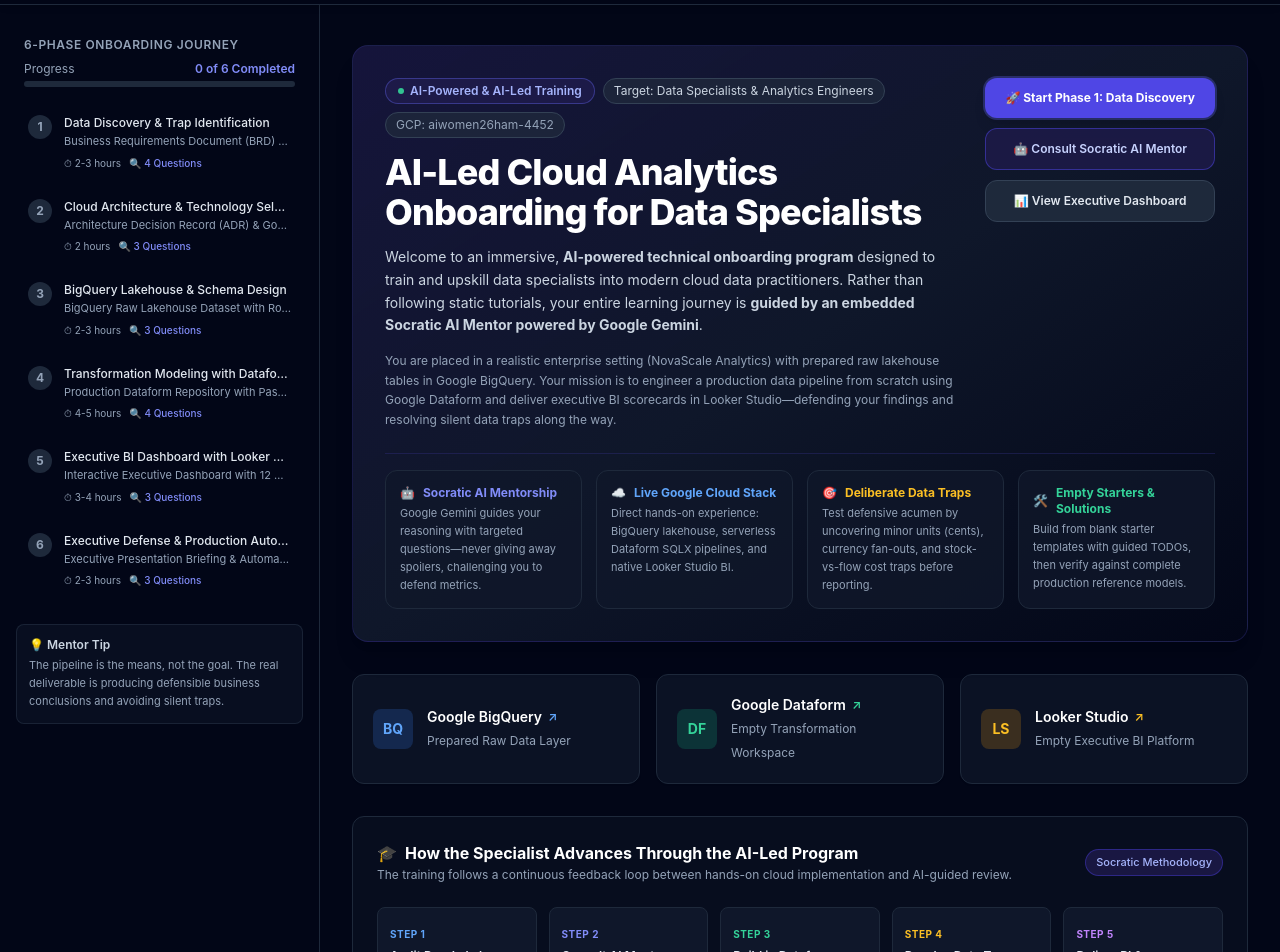
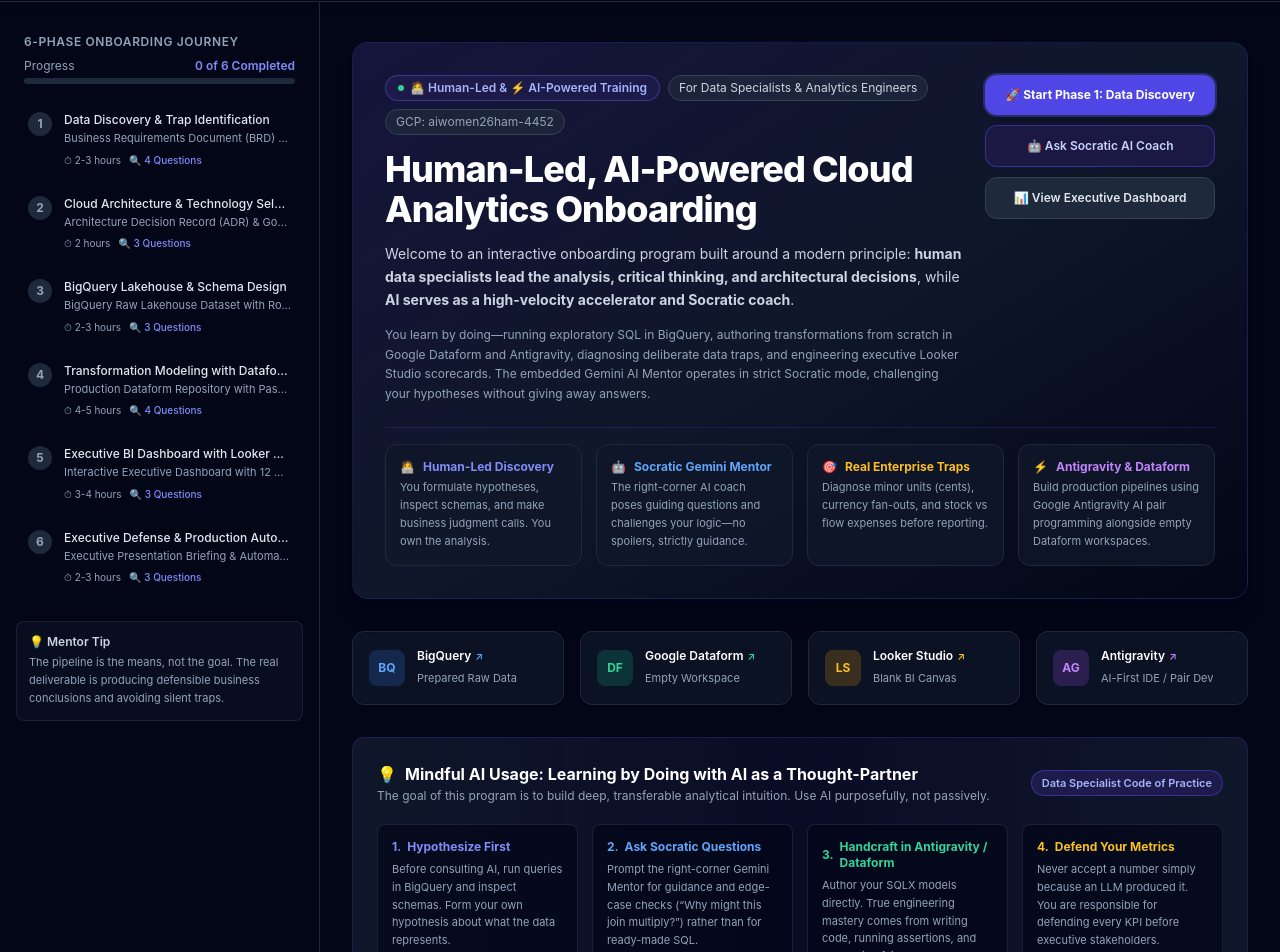
Before and after one commit to liudmilaz/ai-analyst-cloud-onboarding, a Next.js app in the folder app/: page / in a window 1280 px wide. Shown: the part 109-1061 px from the top of the page. Built offline with nearby package versions, Linux system fonts and the light colour scheme.

Commit message:
feat(ui): adopt human-led & AI-powered framing, right-corner docked non-blocking Gemini chat, Google Antigravity launchpad, and remove track selector

```diff
--- a/app/src/app/page.tsx
+++ b/app/src/app/page.tsx
@@ -25,17 +25,17 @@
         <PhaseSidebar completedPhases={completedPhases} />
 
         <main className="flex-1 p-8 pt-10 max-w-5xl mx-auto space-y-8">
-          {/* Hero Banner - AI-Powered Introduction */}
+          {/* Hero Banner - Human-Led & AI-Powered Introduction */}
           <div className="relative overflow-hidden rounded-2xl border border-indigo-900/40 bg-gradient-to-br from-indigo-950/70 via-slate-900 to-slate-950 p-8 shadow-xl space-y-6">
             <div className="flex flex-col lg:flex-row lg:items-start justify-between gap-6">
               <div className="space-y-3.5 max-w-3xl">
                 <div className="flex flex-wrap items-center gap-2">
                   <span className="inline-flex items-center gap-1.5 rounded-full border border-indigo-500/40 bg-indigo-950/90 px-3 py-1 text-xs font-semibold text-indigo-300">
                     <span className="h-1.5 w-1.5 rounded-full bg-emerald-400 animate-pulse"></span>
-                    AI-Powered & AI-Led Training
+                    🧑‍💻 Human-Led & ⚡ AI-Powered Training
                   </span>
                   <span className="rounded-full border border-slate-700 bg-slate-800/80 px-2.5 py-1 text-xs text-slate-300">
-                    Target: Data Specialists & Analytics Engineers
+                    For Data Specialists & Analytics Engineers
                   </span>
                   <span className="rounded-full border border-slate-700 bg-slate-800/80 px-2.5 py-1 text-xs text-slate-400">
                     GCP: aiwomen26ham-4452
@@ -43,15 +43,15 @@
                 </div>
 
                 <h1 className="text-3xl lg:text-4xl font-extrabold text-white tracking-tight leading-tight">
-                  AI-Led Cloud Analytics Onboarding for Data Specialists
+                  Human-Led, AI-Powered Cloud Analytics Onboarding
                 </h1>
 
                 <p className="text-sm text-slate-300 leading-relaxed">
-                  Welcome to an immersive, <strong>AI-powered technical onboarding program</strong> designed to train and upskill data specialists into modern cloud data practitioners. Rather than following static tutorials, your entire learning journey is <strong>guided by an embedded Socratic AI Mentor powered by Google Gemini</strong>.
+                  Welcome to an interactive onboarding program built around a modern principle: <strong>human data specialists lead the analysis, critical thinking, and architectural decisions</strong>, while <strong>AI serves as a high-velocity accelerator and Socratic coach</strong>.
                 </p>
 
                 <p className="text-xs text-slate-400 leading-relaxed">
-                  You are placed in a realistic enterprise setting (NovaScale Analytics) with prepared raw lakehouse tables in Google BigQuery. Your mission is to engineer a production data pipeline from scratch using Google Dataform and deliver executive BI scorecards in Looker Studio—defending your findings and resolving silent data traps along the way.
+                  You learn by doing—running exploratory SQL in BigQuery, authoring transformations from scratch in Google Dataform and Antigravity, diagnosing deliberate data traps, and engineering executive Looker Studio scorecards. The embedded Gemini AI Mentor operates in strict Socratic mode, challenging your hypotheses without giving away answers.
                 </p>
               </div>
 
@@ -65,8 +65,9 @@
                 <button
                   onClick={() => setIsChatOpen(true)}
                   className="rounded-xl bg-indigo-950/80 border border-indigo-600/50 px-5 py-3 text-center text-xs font-semibold text-indigo-200 hover:bg-indigo-900/60 hover:text-white transition flex items-center justify-center gap-2"
+                  title="Open Gemini AI Socratic Coach in right corner"
                 >
-                  <span>🤖 Consult Socratic AI Mentor</span>
+                  <span>🤖 Ask Socratic AI Coach</span>
                 </button>
                 <Link
                   href="/dashboard"
@@ -77,69 +78,69 @@
               </div>
             </div>
 
-            {/* 4 Pillars of the AI-Led Program */}
+            {/* 4 Pillars of the Human-Led & AI-Powered Model */}
             <div className="pt-4 border-t border-indigo-900/40 grid grid-cols-1 md:grid-cols-2 lg:grid-cols-4 gap-3.5">
               <div className="rounded-xl bg-slate-900/80 border border-slate-800 p-3.5 space-y-1">
                 <div className="flex items-center gap-2 text-indigo-400 font-bold text-xs">
-                  <span>🤖</span>
-                  <span>Socratic AI Mentorship</span>
+                  <span>🧑‍💻</span>
+                  <span>Human-Led Discovery</span>
                 </div>
                 <p className="text-[11px] text-slate-400 leading-relaxed">
-                  Google Gemini guides your reasoning with targeted questions—never giving away spoilers, challenging you to defend metrics.
+                  You formulate hypotheses, inspect schemas, and make business judgment calls. You own the analysis.
                 </p>
               </div>
 
               <div className="rounded-xl bg-slate-900/80 border border-slate-800 p-3.5 space-y-1">
                 <div className="flex items-center gap-2 text-blue-400 font-bold text-xs">
-                  <span>☁️</span>
-                  <span>Live Google Cloud Stack</span>
+                  <span>🤖</span>
+                  <span>Socratic Gemini Mentor</span>
                 </div>
                 <p className="text-[11px] text-slate-400 leading-relaxed">
-                  Direct hands-on experience: BigQuery lakehouse, serverless Dataform SQLX pipelines, and native Looker Studio BI.
+                  The right-corner AI coach poses guiding questions and challenges your logic—no spoilers, strictly guidance.
                 </p>
               </div>
 
               <div className="rounded-xl bg-slate-900/80 border border-slate-800 p-3.5 space-y-1">
                 <div className="flex items-center gap-2 text-amber-400 font-bold text-xs">
                   <span>🎯</span>
-                  <span>Deliberate Data Traps</span>
+                  <span>Real Enterprise Traps</span>
                 </div>
                 <p className="text-[11px] text-slate-400 leading-relaxed">
-                  Test defensive acumen by uncovering minor units (cents), currency fan-outs, and stock-vs-flow cost traps before reporting.
+                  Diagnose minor units (cents), currency fan-outs, and stock vs flow expenses before reporting.
                 </p>
               </div>
 
               <div className="rounded-xl bg-slate-900/80 border border-slate-800 p-3.5 space-y-1">
-                <div className="flex items-center gap-2 text-emerald-400 font-bold text-xs">
-                  <span>🛠️</span>
-                  <span>Empty Starters & Solutions</span>
+                <div className="flex items-center gap-2 text-purple-400 font-bold text-xs">
+                  <span>⚡</span>
+                  <span>Antigravity & Dataform</span>
                 </div>
                 <p className="text-[11px] text-slate-400 leading-relaxed">
-                  Build from blank starter templates with guided TODOs, then verify against complete production reference models.
+                  Build production pipelines using Google Antigravity AI pair programming alongside empty Dataform workspaces.
                 </p>
               </div>
             </div>
           </div>
 
-          {/* Cloud Stack Architecture Cards (Clickable Empty / Prepared Tools, No Explanations) */}
-          <div className="grid grid-cols-1 md:grid-cols-3 gap-4">
+          {/* Cloud Stack & Antigravity Architecture Cards (Clickable Tools) */}
+          <div className="grid grid-cols-1 sm:grid-cols-2 lg:grid-cols-4 gap-4">
             <a
               href="https://console.cloud.google.com/bigquery?project=aiwomen26ham-4452&ws=!1m5!1m4!4m3!1saiwomen26ham-4452!2sinvented_software_raw!2sraw_subscriptions"
               target="_blank"
               rel="noopener noreferrer"
-              className="group flex items-center justify-between rounded-xl border border-slate-800 bg-slate-900/70 p-5 hover:border-blue-500/60 hover:bg-slate-850 transition shadow-sm"
+              className="group flex items-center justify-between rounded-xl border border-slate-800 bg-slate-900/70 p-4 hover:border-blue-500/60 hover:bg-slate-850 transition shadow-sm"
               title="Open prepared raw lakehouse dataset in Google BigQuery"
             >
-              <div className="flex items-center gap-3.5">
-                <div className="flex h-10 w-10 items-center justify-center rounded-lg bg-blue-500/20 text-blue-400 font-bold text-sm flex-shrink-0">
+              <div className="flex items-center gap-3">
+                <div className="flex h-9 w-9 items-center justify-center rounded-lg bg-blue-500/20 text-blue-400 font-bold text-xs flex-shrink-0">
                   BQ
                 </div>
                 <div>
-                  <h3 className="text-sm font-semibold text-white group-hover:text-blue-300 transition flex items-center gap-1.5">
-                    Google BigQuery
-                    <span className="text-xs text-blue-400">↗</span>
+                  <h3 className="text-xs font-semibold text-white group-hover:text-blue-300 transition flex items-center gap-1">
+                    BigQuery
+                    <span className="text-[10px] text-blue-400">↗</span>
                   </h3>
-                  <span className="text-xs text-slate-400">Prepared Raw Data Layer</span>
+                  <span className="text-[11px] text-slate-400">Prepared Raw Data</span>
                 </div>
               </div>
             </a>
@@ -148,19 +149,19 @@
               href="https://console.cloud.google.com/bigquery/dataform?project=aiwomen26ham-4452"
               target="_blank"
               rel="noopener noreferrer"
-              className="group flex items-center justify-between rounded-xl border border-slate-800 bg-slate-900/70 p-5 hover:border-emerald-500/60 hover:bg-slate-850 transition shadow-sm"
+              className="group flex items-center justify-between rounded-xl border border-slate-800 bg-slate-900/70 p-4 hover:border-emerald-500/60 hover:bg-slate-850 transition shadow-sm"
               title="Open empty Dataform workspace for analyst training"
             >
-              <div className="flex items-center gap-3.5">
-                <div className="flex h-10 w-10 items-center justify-center rounded-lg bg-emerald-500/20 text-emerald-400 font-bold text-sm flex-shrink-0">
+              <div className="flex items-center gap-3">
+                <div className="flex h-9 w-9 items-center justify-center rounded-lg bg-emerald-500/20 text-emerald-400 font-bold text-xs flex-shrink-0">
                   DF
                 </div>
                 <div>
-                  <h3 className="text-sm font-semibold text-white group-hover:text-emerald-300 transition flex items-center gap-1.5">
+                  <h3 className="text-xs font-semibold text-white group-hover:text-emerald-300 transition flex items-center gap-1">
                     Google Dataform
-                    <span className="text-xs text-emerald-400">↗</span>
+                    <span className="text-[10px] text-emerald-400">↗</span>
                   </h3>
-                  <span className="text-xs text-slate-400">Empty Transformation Workspace</span>
+                  <span className="text-[11px] text-slate-400">Empty Workspace</span>
                 </div>
               </div>
             </a>
@@ -169,45 +170,126 @@
               href="https://lookerstudio.google.com/reporting/create"
               target="_blank"
               rel="noopener noreferrer"
-              className="group flex items-center justify-between rounded-xl border border-slate-800 bg-slate-900/70 p-5 hover:border-amber-500/60 hover:bg-slate-850 transition shadow-sm"
+              className="group flex items-center justify-between rounded-xl border border-slate-800 bg-slate-900/70 p-4 hover:border-amber-500/60 hover:bg-slate-850 transition shadow-sm"
               title="Open empty Looker Studio report to build dashboards"
             >
-              <div className="flex items-center gap-3.5">
-                <div className="flex h-10 w-10 items-center justify-center rounded-lg bg-amber-500/20 text-amber-400 font-bold text-sm flex-shrink-0">
+              <div className="flex items-center gap-3">
+                <div className="flex h-9 w-9 items-center justify-center rounded-lg bg-amber-500/20 text-amber-400 font-bold text-xs flex-shrink-0">
                   LS
                 </div>
                 <div>
-                  <h3 className="text-sm font-semibold text-white group-hover:text-amber-300 transition flex items-center gap-1.5">
+                  <h3 className="text-xs font-semibold text-white group-hover:text-amber-300 transition flex items-center gap-1">
                     Looker Studio
-                    <span className="text-xs text-amber-400">↗</span>
+                    <span className="text-[10px] text-amber-400">↗</span>
                   </h3>
-                  <span className="text-xs text-slate-400">Empty Executive BI Platform</span>
+                  <span className="text-[11px] text-slate-400">Blank BI Canvas</span>
+                </div>
+              </div>
+            </a>
+
+            <a
+              href="https://antigravity.google"
+              target="_blank"
+              rel="noopener noreferrer"
+              className="group flex items-center justify-between rounded-xl border border-slate-800 bg-slate-900/70 p-4 hover:border-purple-500/60 hover:bg-slate-850 transition shadow-sm"
+              title="Open Google Antigravity AI-first development platform"
+            >
+              <div className="flex items-center gap-3">
+                <div className="flex h-9 w-9 items-center justify-center rounded-lg bg-purple-500/20 text-purple-400 font-bold text-xs flex-shrink-0">
+                  AG
+                </div>
+                <div>
+                  <h3 className="text-xs font-semibold text-white group-hover:text-purple-300 transition flex items-center gap-1">
+                    Antigravity
+                    <span className="text-[10px] text-purple-400">↗</span>
+                  </h3>
+                  <span className="text-[11px] text-slate-400">AI-First IDE / Pair Dev</span>
                 </div>
               </div>
             </a>
           </div>
 
-          {/* How the Specialist Advances Through the AI-Led Program */}
+          {/* Reasonable AI Usage Principles - Learning by Doing */}
+          <div className="rounded-xl border border-indigo-900/40 bg-gradient-to-r from-slate-900 via-indigo-950/30 to-slate-900 p-6 space-y-4">
+            <div className="flex items-center justify-between">
+              <div>
+                <h2 className="text-base font-bold text-white flex items-center gap-2">
+                  <span>💡</span>
+                  <span>Mindful AI Usage: Learning by Doing with AI as a Thought-Partner</span>
+                </h2>
+                <p className="text-xs text-slate-400 mt-0.5">
+                  The goal of this program is to build deep, transferable analytical intuition. Use AI purposefully, not passively.
+                </p>
+              </div>
+              <span className="hidden sm:inline-flex rounded-full bg-indigo-950 border border-indigo-600/50 px-2.5 py-1 text-[11px] font-semibold text-indigo-300">
+                Data Specialist Code of Practice
+              </span>
+            </div>
+
+            <div className="grid grid-cols-1 md:grid-cols-2 lg:grid-cols-4 gap-3.5 pt-1">
+              <div className="rounded-lg bg-slate-950/70 border border-slate-800/80 p-3.5 space-y-1.5">
+                <span className="text-indigo-400 font-bold text-xs flex items-center gap-1.5">
+                  <span>1.</span>
+                  <span>Hypothesize First</span>
+                </span>
+                <p className="text-[11px] text-slate-400 leading-relaxed">
+                  Before consulting AI, run queries in BigQuery and inspect schemas. Form your own hypothesis about what the data represents.
+                </p>
+              </div>
+
+              <div className="rounded-lg bg-slate-950/70 border border-slate-800/80 p-3.5 space-y-1.5">
+                <span className="text-blue-400 font-bold text-xs flex items-center gap-1.5">
+                  <span>2.</span>
+                  <span>Ask Socratic Questions</span>
+                </span>
+                <p className="text-[11px] text-slate-400 leading-relaxed">
+                  Prompt the right-corner Gemini Mentor for guidance and edge-case checks (&ldquo;Why might this join multiply?&rdquo;) rather than for ready-made SQL.
+                </p>
+              </div>
+
+              <div className="rounded-lg bg-slate-950/70 border border-slate-800/80 p-3.5 space-y-1.5">
+                <span className="text-emerald-400 font-bold text-xs flex items-center gap-1.5">
+                  <span>3.</span>
+                  <span>Handcraft in Antigravity / Dataform</span>
+                </span>
+                <p className="text-[11px] text-slate-400 leading-relaxed">
+                  Author your SQLX models directly. True engineering mastery comes from writing code, running assertions, and debugging failures.
+                </p>
+              </div>
+
+              <div className="rounded-lg bg-slate-950/70 border border-slate-800/80 p-3.5 space-y-1.5">
+                <span className="text-amber-400 font-bold text-xs flex items-center gap-1.5">
+                  <span>4.</span>
+                  <span>Defend Your Metrics</span>
+                </span>
+                <p className="text-[11px] text-slate-400 leading-relaxed">
+                  Never accept a number simply because an LLM produced it. You are responsible for defending every KPI before executive stakeholders.
+                </p>
+              </div>
+            </div>
+          </div>
+
+          {/* How the Specialist Advances Through the Human-Led Program */}
           <div className="rounded-xl border border-slate-800 bg-slate-900/40 p-6 space-y-4">
             <div className="flex items-center justify-between">
               <div>
                 <h2 className="text-base font-bold text-white flex items-center gap-2">
                   <span>🎓</span>
-                  <span>How the Specialist Advances Through the AI-Led Program</span>
+                  <span>Human-Led Specialist Workflow with AI Assistance</span>
                 </h2>
                 <p className="text-xs text-slate-400 mt-0.5">
-                  The training follows a continuous feedback loop between hands-on cloud implementation and AI-guided review.
+                  A structured feedback loop balancing independent human investigation with continuous AI coaching.
                 </p>
               </div>
               <span className="hidden sm:inline-flex rounded-full bg-indigo-950/80 border border-indigo-700/50 px-2.5 py-1 text-[11px] font-medium text-indigo-300">
-                Socratic Methodology
+                Non-Blocking Socratic Chat
               </span>
             </div>
 
             <div className="grid grid-cols-1 sm:grid-cols-2 lg:grid-cols-5 gap-3 pt-2">
               <div className="rounded-lg bg-slate-900 border border-slate-800 p-3 space-y-1">
                 <span className="text-[10px] font-bold text-blue-400 uppercase tracking-wider">Step 1</span>
-                <h4 className="text-xs font-semibold text-slate-200">Audit Raw Lakehouse</h4>
+                <h4 className="text-xs font-semibold text-slate-200">Audit Raw BigQuery</h4>
                 <p className="text-[11px] text-slate-400">
                   Run SQL in BigQuery to explore raw SaaS tables and identify suspicious anomalies.
                 </p>
@@ -215,15 +297,15 @@
 
               <div className="rounded-lg bg-slate-900 border border-slate-800 p-3 space-y-1">
                 <span className="text-[10px] font-bold text-indigo-400 uppercase tracking-wider">Step 2</span>
-                <h4 className="text-xs font-semibold text-slate-200">Consult AI Mentor</h4>
+                <h4 className="text-xs font-semibold text-slate-200">Consult Gemini Coach</h4>
                 <p className="text-[11px] text-slate-400">
-                  Discuss hypotheses with Gemini AI. Receive Socratic hints without answers spoiled.
+                  Open the right-corner chat to test hypotheses without blocking your platform view.
                 </p>
               </div>
 
               <div className="rounded-lg bg-slate-900 border border-slate-800 p-3 space-y-1">
-                <span className="text-[10px] font-bold text-emerald-400 uppercase tracking-wider">Step 3</span>
-                <h4 className="text-xs font-semibold text-slate-200">Build in Dataform</h4>
+                <span className="text-[10px] font-bold text-purple-400 uppercase tracking-wider">Step 3</span>
+                <h4 className="text-xs font-semibold text-slate-200">Code in Antigravity / DF</h4>
                 <p className="text-[11px] text-slate-400">
                   Transform raw data into staging views, date spines, and marts using starter templates.
                 </p>
@@ -231,14 +313,14 @@
 
               <div className="rounded-lg bg-slate-900 border border-slate-800 p-3 space-y-1">
                 <span className="text-[10px] font-bold text-amber-400 uppercase tracking-wider">Step 4</span>
-                <h4 className="text-xs font-semibold text-slate-200">Resolve Data Traps</h4>
+                <h4 className="text-xs font-semibold text-slate-200">Trap Assertions</h4>
                 <p className="text-[11px] text-slate-400">
                   Write automated assertions to test minor units, currency joins, and cash balances.
                 </p>
               </div>
 
               <div className="rounded-lg bg-slate-900 border border-slate-800 p-3 space-y-1">
-                <span className="text-[10px] font-bold text-purple-400 uppercase tracking-wider">Step 5</span>
+                <span className="text-[10px] font-bold text-emerald-400 uppercase tracking-wider">Step 5</span>
                 <h4 className="text-xs font-semibold text-slate-200">Deliver BI & Benchmark</h4>
                 <p className="text-[11px] text-slate-400">
                   Create Looker Studio dashboards and compare your models against verified reference code.
```
Also changed, not shown: app/src/components/MentorChatModal.tsx (+80 -33 lines), app/src/components/Navbar.tsx (+20 -12 lines).
